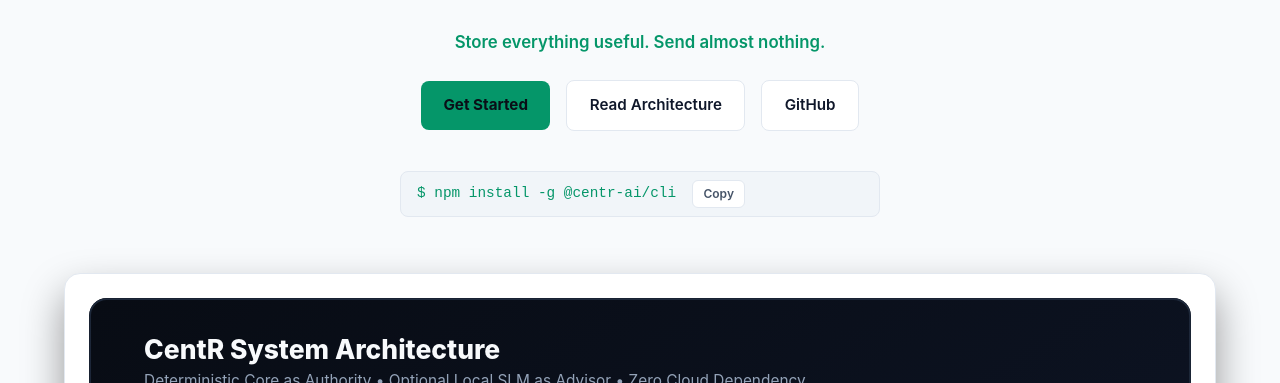
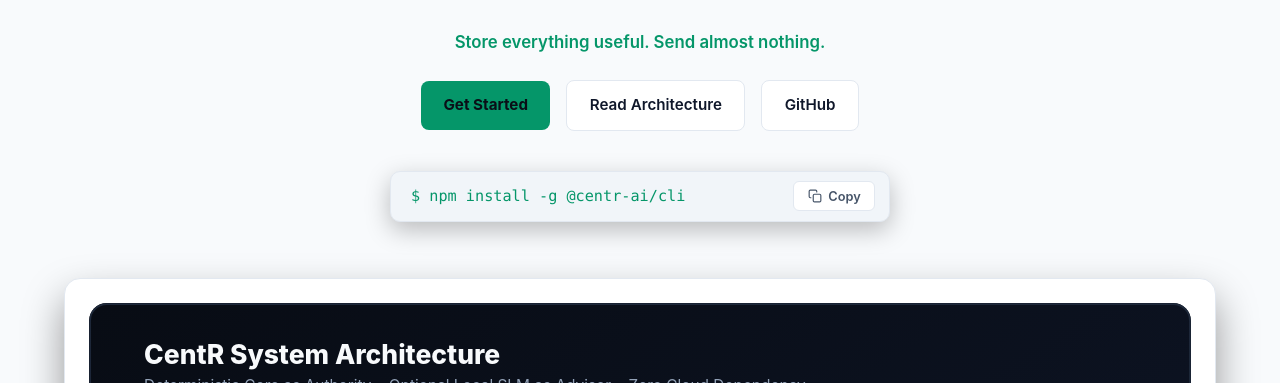
Before and after one commit to chiragpgauswami/CentR, a website: page website/index.html in a window 1280 px wide. Shown: the part 417-800 px from the top of the page. Drawn offline with Linux system fonts and the light colour scheme.

Commit message:
fix(ui): improve hero install copy button layout, alignment, and icon

```diff
--- a/website/index.html
+++ b/website/index.html
@@ -174,7 +174,13 @@
 
         <div class="install-box">
           <code>$ npm install -g @centr-ai/cli</code>
-          <button class="install-copy-btn copy-btn" data-target="cmd-install">Copy</button>
+          <button class="install-copy-btn copy-btn" data-target="cmd-install" aria-label="Copy install command">
+            <svg class="copy-icon" width="14" height="14" viewBox="0 0 24 24" fill="none" stroke="currentColor" stroke-width="2" stroke-linecap="round" stroke-linejoin="round">
+              <rect x="9" y="9" width="13" height="13" rx="2" ry="2"></rect>
+              <path d="M5 15H4a2 2 0 0 1-2-2V4a2 2 0 0 1 2-2h9a2 2 0 0 1 2 2v1"></path>
+            </svg>
+            <span>Copy</span>
+          </button>
           <span id="cmd-install" style="display: none">npm install -g @centr-ai/cli</span>
         </div>
 
--- a/website/scripts/main.js
+++ b/website/scripts/main.js
@@ -54,11 +54,20 @@
 
       if (text) {
         navigator.clipboard.writeText(text).then(() => {
-          const original = btn.textContent;
-          btn.textContent = 'Copied!';
+          const labelSpan = btn.querySelector('span');
+          const original = labelSpan ? labelSpan.textContent : btn.textContent;
+          if (labelSpan) {
+            labelSpan.textContent = 'Copied!';
+          } else {
+            btn.textContent = 'Copied!';
+          }
           btn.classList.add('copied');
           setTimeout(() => {
-            btn.textContent = original;
+            if (labelSpan) {
+              labelSpan.textContent = original;
+            } else {
+              btn.textContent = original;
+            }
             btn.classList.remove('copied');
           }, 2000);
         });
--- a/website/styles/main.css
+++ b/website/styles/main.css
@@ -272,37 +272,80 @@
 
 /* Install Box */
 .install-box {
-  display: inline-flex;
+  display: flex;
   align-items: center;
+  justify-content: space-between;
   background: var(--code-bg);
   border: 1px solid var(--border);
-  border-radius: 8px;
-  padding: 0.5rem 0.75rem 0.5rem 1rem;
+  border-radius: 10px;
+  padding: 0.6rem 0.85rem 0.6rem 1.25rem;
   font-family: var(--font-mono);
-  font-size: 0.9rem;
+  font-size: 0.95rem;
   color: var(--accent);
-  gap: 1rem;
-  max-width: 480px;
+  max-width: 500px;
   width: 100%;
   margin: 0 auto;
+  box-shadow: 0 8px 24px rgba(0, 0, 0, 0.25);
+  transition: var(--transition);
+}
+
+.install-box:hover {
+  border-color: var(--border-focus);
+}
+
+.install-box code {
+  color: var(--accent);
+  font-family: var(--font-mono);
+  font-weight: 500;
+  white-space: nowrap;
+  overflow-x: auto;
+  scrollbar-width: none;
+}
+
+.install-box code::-webkit-scrollbar {
+  display: none;
 }
 
 .install-copy-btn {
+  display: inline-flex;
+  align-items: center;
+  justify-content: center;
+  gap: 0.4rem;
   background: var(--bg-card);
   border: 1px solid var(--border);
   color: var(--text-muted);
   border-radius: 6px;
-  padding: 0.35rem 0.65rem;
-  font-size: 0.75rem;
+  padding: 0.4rem 0.85rem;
+  font-size: 0.8rem;
   font-family: var(--font-sans);
   font-weight: 600;
   cursor: pointer;
-  transition: var(--transition);
+  transition: all 0.2s ease;
+  white-space: nowrap;
+  flex-shrink: 0;
+  margin-left: 1rem;
 }
 
 .install-copy-btn:hover {
   color: var(--text);
   border-color: var(--accent);
+  background: var(--bg-card-hover);
+  transform: translateY(-1px);
+}
+
+.install-copy-btn:active {
+  transform: translateY(0);
+}
+
+.install-copy-btn.copied {
+  color: #10b981;
+  border-color: #10b981;
+  background: rgba(16, 185, 129, 0.12);
+}
+
+.install-copy-btn svg {
+  flex-shrink: 0;
+  transition: transform 0.2s ease;
 }
 
 /* Hero Visual */
```
